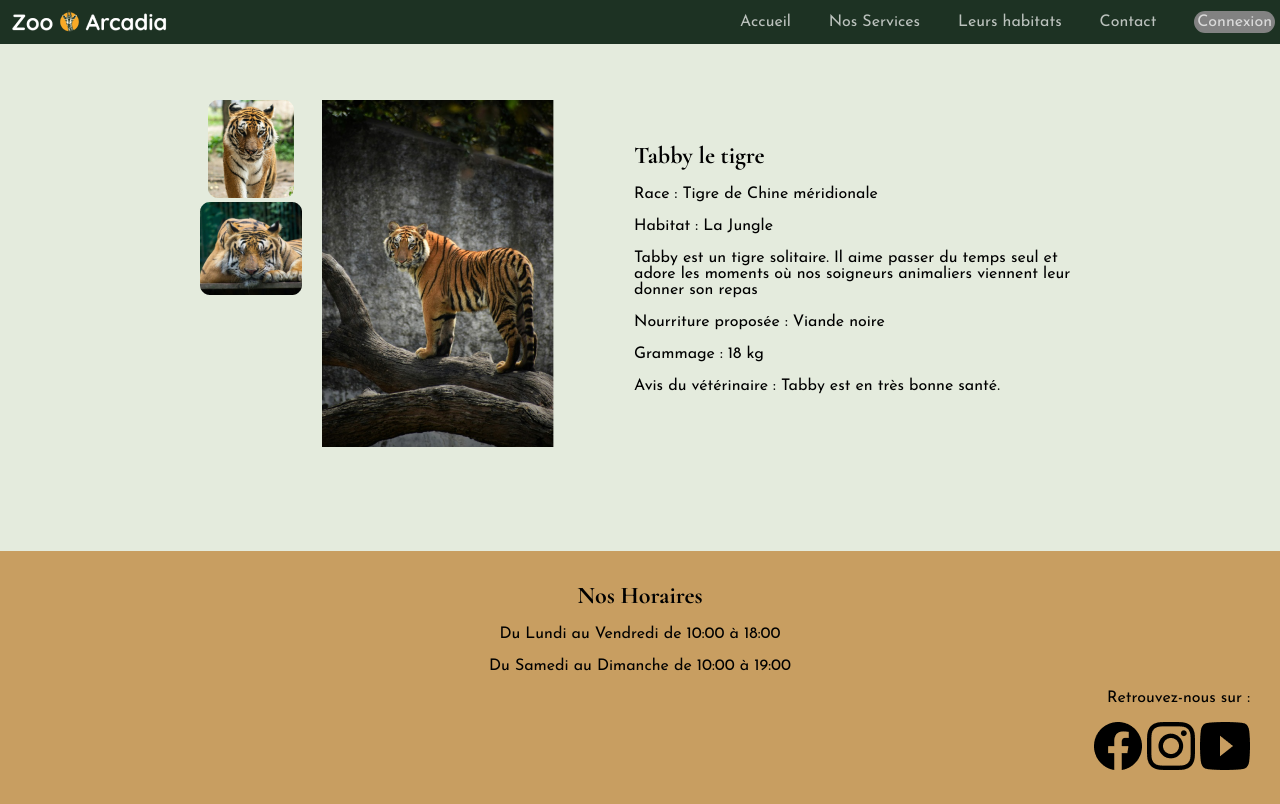
After one commit to lisamaquiaba/Zoo-Arcadia, a PHP site: page /tigre.html in a window 1280 px wide. The commit adds this page. Run offline with PHP 8.4, Linux system fonts and the light colour scheme.

Commit message:
Création de la page tigre

```diff
--- a/style.css
+++ b/style.css
@@ -308,6 +308,28 @@ h2 {
   align-items: start;
 } */
 
+.container-desc-animal {
+  margin: 100px 200px;
+  display: flex;
+  align-items: center;
+  color: #000;
+}
+
+.img-animal-desc {
+  display: flex;
+  flex-direction: row-reverse;
+}
+
+.img-side {
+  padding-right: 20px;
+  text-align: center;
+}
+
+.text-desc-animal {
+  display: block;
+  padding-left: 80px;
+}
+
 .contact {
   color: #000;
   margin-left: 70px;
--- /dev/null
+++ b/tigre.html
@@ -0,0 +1,84 @@
+<!DOCTYPE html>
+<html lang="fr">
+  <head>
+    <meta charset="UTF-8" />
+    <meta name="viewport" content="width=device-width, initial-scale=1.0" />
+    <title>Zoo Arcadia</title>
+    <link rel="preconnect" href="https://fonts.googleapis.com" />
+    <link rel="preconnect" href="https://fonts.gstatic.com" crossorigin />
+    <link
+      href="https://fonts.googleapis.com/css2?family=Josefin+Sans:ital,wght@0,100..700;1,100..700&display=swap"
+      rel="stylesheet"
+    />
+    <link rel="preconnect" href="https://fonts.googleapis.com" />
+    <link rel="preconnect" href="https://fonts.gstatic.com" crossorigin />
+    <link
+      href="https://fonts.googleapis.com/css2?family=Cormorant+Garamond:ital,wght@0,300;0,400;0,500;0,600;0,700;1,300;1,400;1,500;1,600;1,700&family=Josefin+Sans:ital,wght@0,100..700;1,100..700&display=swap"
+      rel="stylesheet"
+    />
+    <link href="style.css" rel="stylesheet" />
+  </head>
+  <body>
+    <header class="topbar">
+      <nav class="navbar">
+        <img src="img/zoo_arcadia_logo.png" alt="Logo du Zoo Arcadia" />
+        <div class="wrapper-link">
+          <a href="index.html">Accueil</a>
+          <a href="services.html">Nos Services</a>
+          <a href="habitats.html">Leurs habitats</a>
+          <a href="contact.html">Contact</a>
+          <div>
+            <a class="button" href="connexion.html">Connexion</a>
+          </div>
+        </div>
+      </nav>
+    </header>
+    <section class="container-desc-animal">
+      <div class="img-animal-desc">
+        <div>
+          <img src="img/tiger.png" alt="Photo de Tabby le tigre" />
+        </div>
+        <div class="img-side">
+          <img src="img/tiger_2.png" alt="Photo de Tabby le tigre" />
+          <img src="img/tiger_1.png" alt="Photo de Tabby le tigre" />
+        </div>
+      </div>
+      <div class="text-desc-animal">
+        <div>
+          <h2>Tabby le tigre</h2>
+        </div>
+        <div>
+          <p>Race : Tigre de Chine méridionale</p>
+          <p>Habitat : La Jungle</p>
+          <p>
+            Tabby est un tigre solitaire. Il aime passer du temps seul et adore
+            les moments où nos soigneurs animaliers viennent leur donner son
+            repas
+          </p>
+          <p>Nourriture proposée : Viande noire</p>
+          <p>Grammage : 18 kg</p>
+          <p>Avis du vétérinaire : Tabby est en très bonne santé.</p>
+        </div>
+      </div>
+    </section>
+    <div class="footer">
+      <div class="horaires">
+        <h2>Nos Horaires</h2>
+        <p>Du Lundi au Vendredi de 10:00 à 18:00</p>
+        <p>Du Samedi au Dimanche de 10:00 à 19:00</p>
+      </div>
+      <div class="social-media">
+        <p>Retrouvez-nous sur :</p>
+        <a href="index.html"
+          ><img src="img/facebook.png" alt="Logo Facebook"
+        /></a>
+        <a href="index.html"
+          ><img src="img/instagram.png" alt="Logo Instagram"
+        /></a>
+        <a href="index.html"
+          ><img src="img/youtube.png" alt="Logo Youtube"
+        /></a>
+      </div>
+    </div>
+  </body>
+</html>
```
Also changed, not shown: img/tiger_1.png (added), img/tiger_2.png (added).
